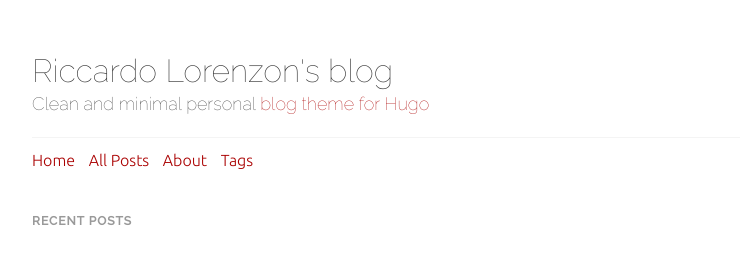
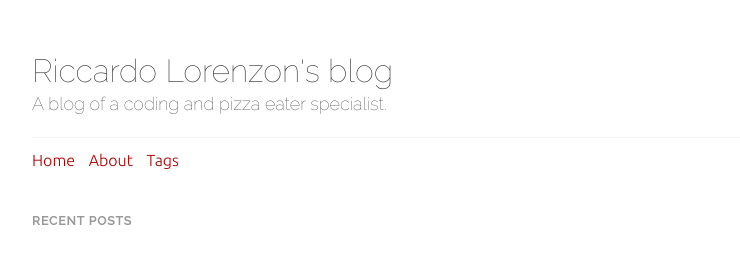
Before and after one commit to riccardolorenzon/riccardolorenzon.github.io, a plain HTML site: page index.html in a window 1280 px wide. Shown: the top 265 px of the page, 228-968 px from the left. Drawn offline with nearby package versions, Linux system fonts and the light colour scheme.

Commit message:
Update info home page.

```diff
--- a/index.html
+++ b/index.html
@@ -3,7 +3,7 @@
 <head>
 	<meta name="generator" content="Hugo 0.58.2" />
 	<meta charset="utf-8" />
-	<meta http-equiv="X-UA-Compatible" content="IE=edge"><title>Riccardo Lorenzon&#39;s blog- Clean and minimal personal [blog theme for Hugo](https://github.com/vividvilla/ezhil)</title><meta name="viewport" content="width=device-width, initial-scale=1">
+	<meta http-equiv="X-UA-Compatible" content="IE=edge"><title>Riccardo Lorenzon&#39;s blog- A blog of a coding and pizza eater specialist.</title><meta name="viewport" content="width=device-width, initial-scale=1">
 	<link rel="alternate" type="application/rss+xml" href="http://pizzaandcode.com/index.xml" title="Riccardo Lorenzon's blog" />
 	<meta property="og:title" content="Riccardo Lorenzon&#39;s blog" />
 <meta property="og:description" content="" />
@@ -23,8 +23,8 @@
 	<div class="container wrapper">
 		 <div class="header">
 	<h1 class="site-title">Riccardo Lorenzon&#39;s blog</h1>
-	<div class="site-description"><h2>Clean and minimal personal <a href="https://github.com/vividvilla/ezhil">blog theme for Hugo</a></h2><nav class="nav social">
-			<ul class="flat"><a href="https://github.com/vividvilla/ezhil" title="Github"><i data-feather="github"></i></a><a href="https://twitter.com/gohugoio" title="Twitter"><i data-feather="twitter"></i></a></ul>
+	<div class="site-description"><h2>A blog of a coding and pizza eater specialist.</h2><nav class="nav social">
+			<ul class="flat"><a href="//github.com/riccardolorenzon" title="Github"><i data-feather="github"></i></a><a href="https://twitter.com/ricky111986" title="Twitter"><i data-feather="twitter"></i></a></ul>
 		</nav>
 	</div>
 
@@ -33,10 +33,6 @@
 
 			<li>
 				<a href="/">Home</a>
-			</li>
-
-			<li>
-				<a href="/posts">All posts</a>
 			</li>
 
 			<li>
```
Also changed, not shown: tags/index.html (+2 -6 lines).
